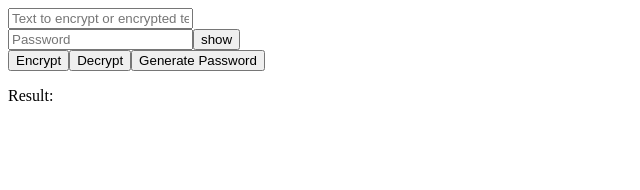
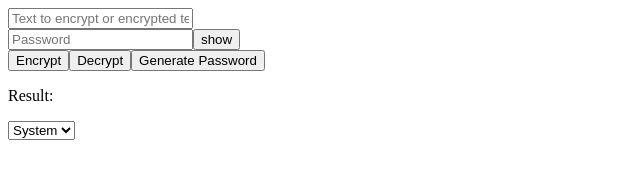
Before and after one commit to zackha/encrypt-seed, a Nuxt app: page / in a window 1280 px wide. Shown: the top 190 px of the page, without its empty margins (0-640 px from the left). Built offline with nearby package versions, Linux system fonts and the light colour scheme.

Commit message:
added dark mode

```diff
--- a/app.vue
+++ b/app.vue
@@ -1,5 +1,5 @@
 <template>
-  <div>
+  <div class="body">
     <input v-model="text" type="text" placeholder="Text to encrypt or encrypted text" />
     <div>
       <input :type="passwordFieldType" v-model="password" placeholder="Password" />
@@ -11,6 +11,11 @@
     <p v-if="state.copyPassSuccess">Password copied!</p>
     <p v-if="state.copyResultSuccess">Copied!</p>
     <p>Result: {{ result }}</p>
+    <select v-model="colorMode.preference">
+      <option value="system">System</option>
+      <option value="light">Light</option>
+      <option value="dark">Dark</option>
+    </select>
   </div>
 </template>
 
@@ -18,6 +23,7 @@
 import { ref, reactive } from 'vue';
 import CryptoJS from 'crypto-js';
 
+const colorMode = useColorMode();
 const text = ref('');
 const password = ref('');
 const result = ref('');
@@ -89,3 +95,14 @@ const copyResultToClipboard = async () => {
   }
 };
 </script>
+
+<style>
+body {
+  background-color: #fff;
+  color: #000;
+}
+.dark-mode body {
+  background-color: #000;
+  color: #fff;
+}
+</style>
--- a/nuxt.config.ts
+++ b/nuxt.config.ts
@@ -1,4 +1,5 @@
 // https://nuxt.com/docs/api/configuration/nuxt-config
 export default defineNuxtConfig({
-  devtools: { enabled: true }
-})
+  devtools: { enabled: true },
+  modules: ['@nuxtjs/color-mode'],
+});
--- a/package.json
+++ b/package.json
@@ -10,6 +10,7 @@
     "postinstall": "nuxt prepare"
   },
   "devDependencies": {
+    "@nuxtjs/color-mode": "^3.3.2",
     "nuxt": "^3.9.3",
     "vue": "^3.4.14",
     "vue-router": "^4.2.5"
```
Also changed, not shown: 1 other file (tests, documents, lock files or other folders).
